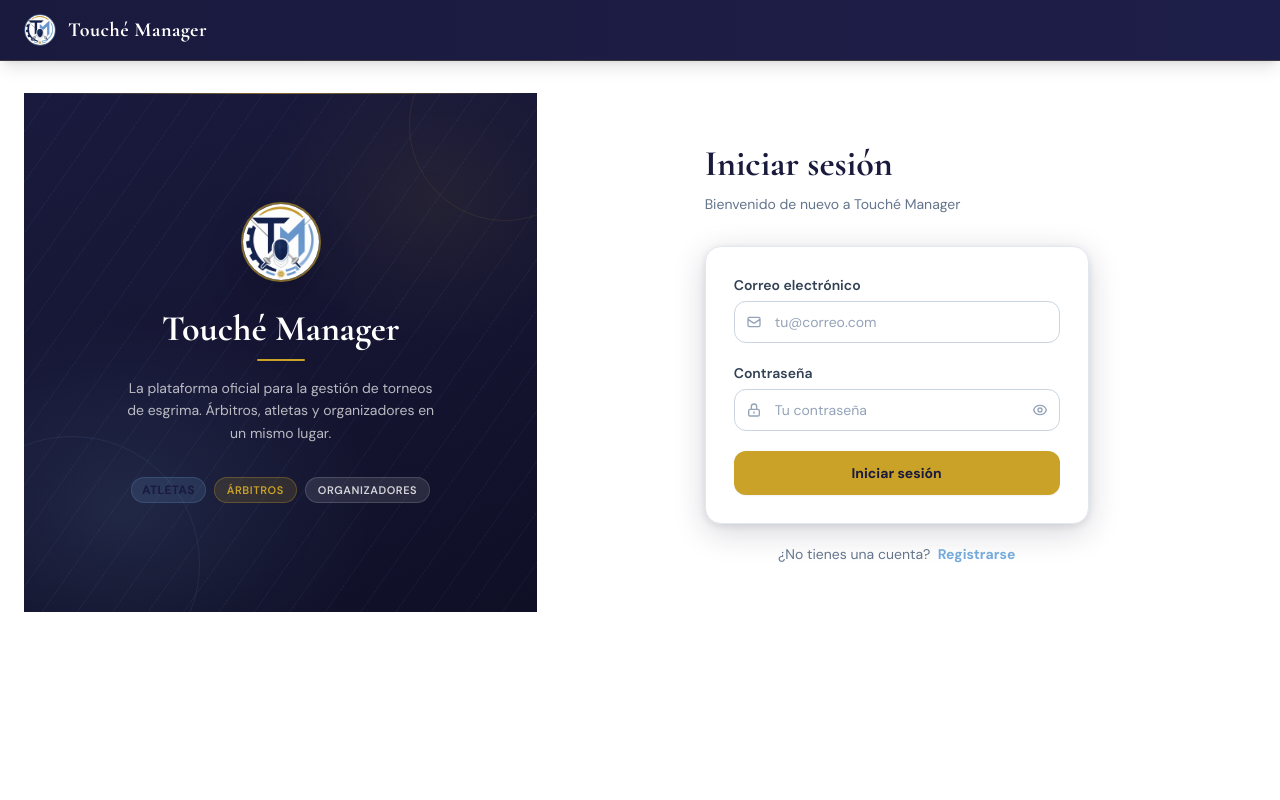
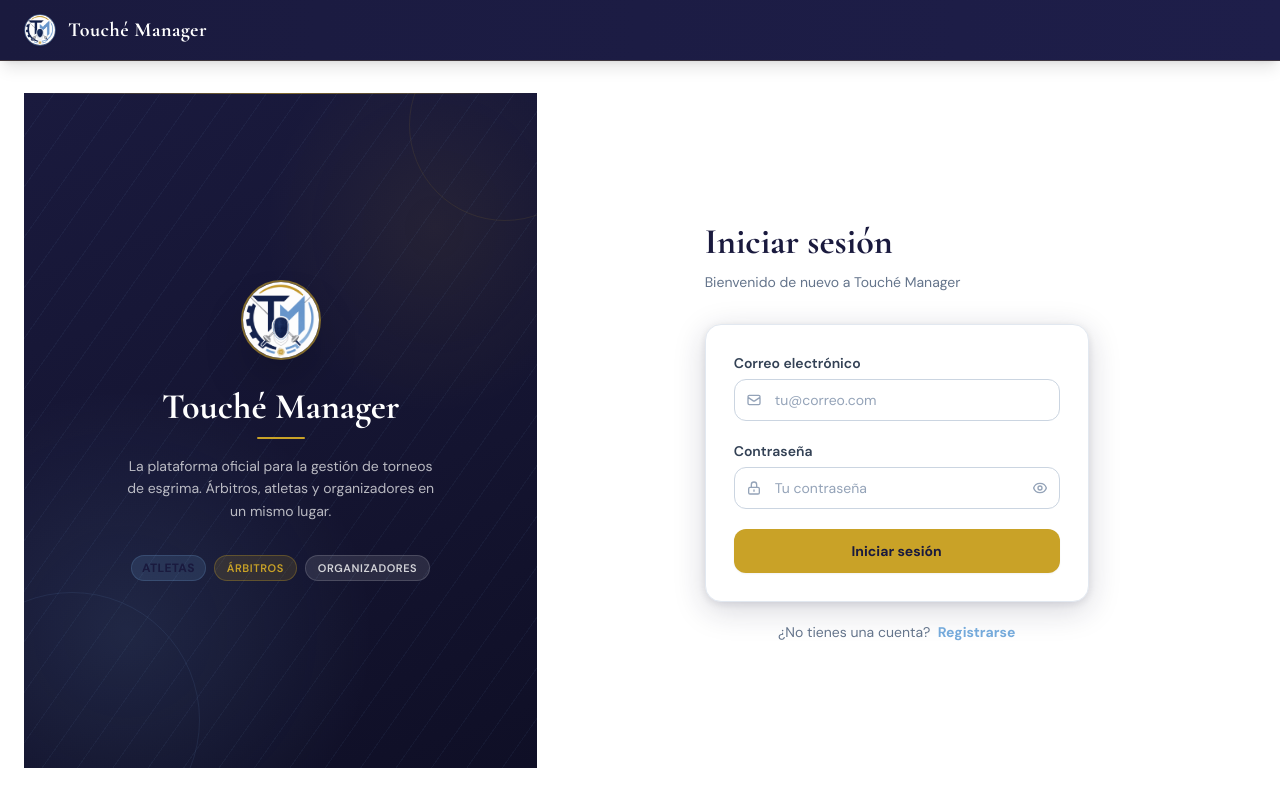
Before and after one commit to touche-manager/touche-manager-frontend, an Angular app: page /auth/login in a window 1280 px wide. Built offline with nearby package versions, Linux system fonts and the light colour scheme.

Commit message:
style: fix global page scroll by constraining layout and viewport height

```diff
--- a/src/app/app.component.html
+++ b/src/app/app.component.html
@@ -1,4 +1,4 @@
-<main class="min-h-[100dvh] bg-white text-touche-navy flex flex-col">
+<main class="h-full bg-white text-touche-navy flex flex-col overflow-hidden">
 
   <!-- ═══ Header / Navigation Bar ═══════════════════════════════════════ -->
   <header class="flex-shrink-0 bg-gradient-to-r from-touche-navy to-[#1e1e4a] shadow-lg border-b border-touche-gold/20">
@@ -96,7 +96,7 @@
   </header>
 
   <!-- ═══ Main Content ══════════════════════════════════════════════════ -->
-  <div class="flex-1 w-full mx-auto max-w-7xl px-4 py-6 md:px-6 md:py-8 flex flex-col min-h-0"
+  <div class="flex-1 w-full mx-auto max-w-7xl px-4 py-6 md:px-6 md:py-8 flex flex-col min-h-0 overflow-y-auto"
        [class.pb-24]="isAuthenticated()">
     <router-outlet />
   </div>
--- a/src/app/features/athlete/enrollments/payment-simulator/payment-simulator.page.html
+++ b/src/app/features/athlete/enrollments/payment-simulator/payment-simulator.page.html
@@ -1,4 +1,4 @@
-<div class="min-h-screen bg-gray-100 flex flex-col font-sans">
+<div class="min-h-full bg-gray-100 flex flex-col font-sans">
 
   <!-- Header Mercado Pago Lookalike -->
   <header class="bg-[#009EE3] text-white py-4 px-6 flex items-center justify-between shadow-sm">
--- a/src/app/features/bout/components/bout-list/bout-list.component.ts
+++ b/src/app/features/bout/components/bout-list/bout-list.component.ts
@@ -11,7 +11,7 @@ import {
   standalone: true,
   imports: [CommonModule],
   template: `
-    <div class="min-h-screen bg-touche-navy p-4 md:p-8">
+    <div class="min-h-full bg-touche-navy p-4 md:p-8">
       <div class="max-w-5xl mx-auto">
 
         <!-- Header -->
--- a/src/app/features/bout/components/bout-scorer/bout-scorer.component.ts
+++ b/src/app/features/bout/components/bout-scorer/bout-scorer.component.ts
@@ -20,7 +20,7 @@ import {
     @keyframes card-pop { 0%{transform:scale(1)} 50%{transform:scale(1.3)} 100%{transform:scale(1)} }
   `],
   template: `
-    <div class="h-screen flex flex-col bg-white overflow-hidden select-none">
+    <div class="h-full flex flex-col bg-white overflow-hidden select-none">
 
       <!-- ── Header ─────────────────────────────────────────────────── -->
       <div class="flex items-center justify-between px-4 py-2.5 border-b border-slate-100 flex-shrink-0">
--- a/src/app/features/tournament/components/tournament-results/tournament-results.component.html
+++ b/src/app/features/tournament/components/tournament-results/tournament-results.component.html
@@ -1,6 +1,6 @@
-<div class="min-h-screen bg-touche-slate">
+<div class="min-h-full bg-touche-slate">
   @if (loading()) {
-    <div class="flex items-center justify-center h-screen">
+    <div class="flex items-center justify-center h-96">
       <div class="animate-spin rounded-full h-12 w-12 border-4 border-touche-celeste border-t-transparent"></div>
     </div>
   }
@@ -142,7 +142,7 @@
 
 
   @if (!loading() && error()) {
-    <div class="flex items-center justify-center h-screen">
+    <div class="flex items-center justify-center h-96">
       <div class="card p-8 text-center max-w-md">
         <p class="text-touche-alert text-lg font-bold mb-2">Error</p>
         <p class="text-slate-600">{{ error() }}</p>
--- a/src/styles.css
+++ b/src/styles.css
@@ -17,11 +17,33 @@
 /* ══════════════════════════════════════════════════════
    BASE
    ══════════════════════════════════════════════════════ */
+html, body {
+  height: 100%;
+  margin: 0;
+  padding: 0;
+  overflow: hidden;
+}
+
 body {
   background-color: #ffffff;
   font-family: 'DM Sans', ui-sans-serif, system-ui, sans-serif;
   -webkit-font-smoothing: antialiased;
   -moz-osx-font-smoothing: grayscale;
+}
+
+app-root {
+  display: flex;
+  flex-direction: column;
+  height: 100%;
+  min-height: 0;
+}
+
+/* Ensure direct children inside the router-outlet wrapper stretch to fill height */
+main > div > *:not(router-outlet) {
+  display: flex;
+  flex-direction: column;
+  flex: 1 1 auto;
+  min-height: 0;
 }
 
 ::-webkit-scrollbar { width: 6px; height: 6px; }
```
